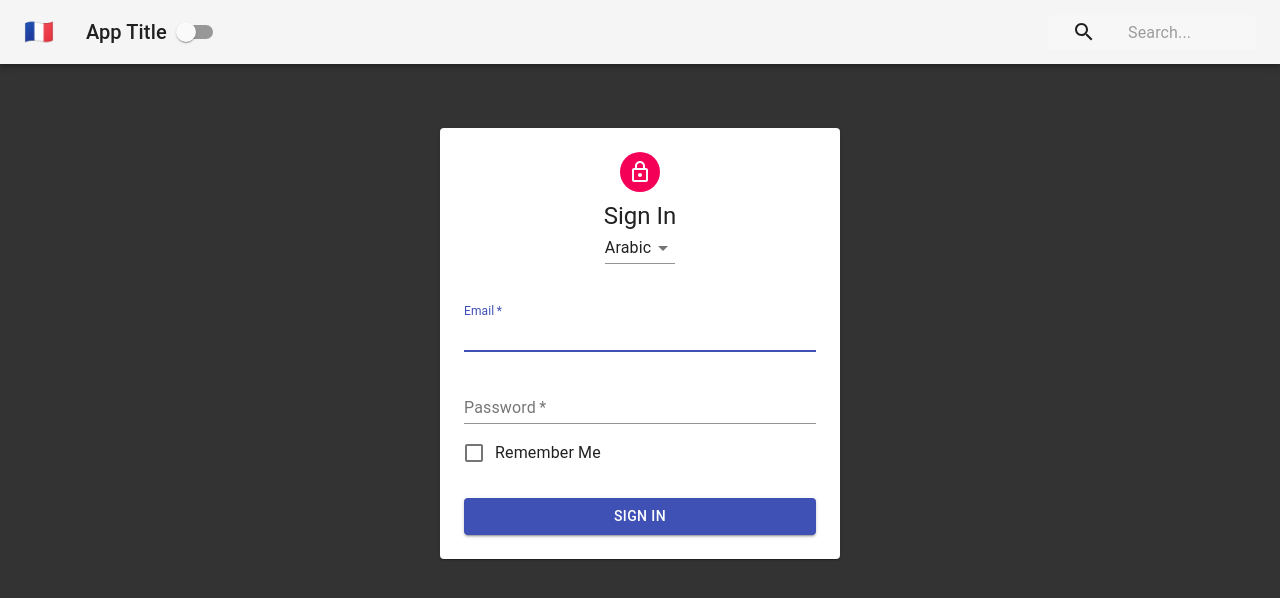
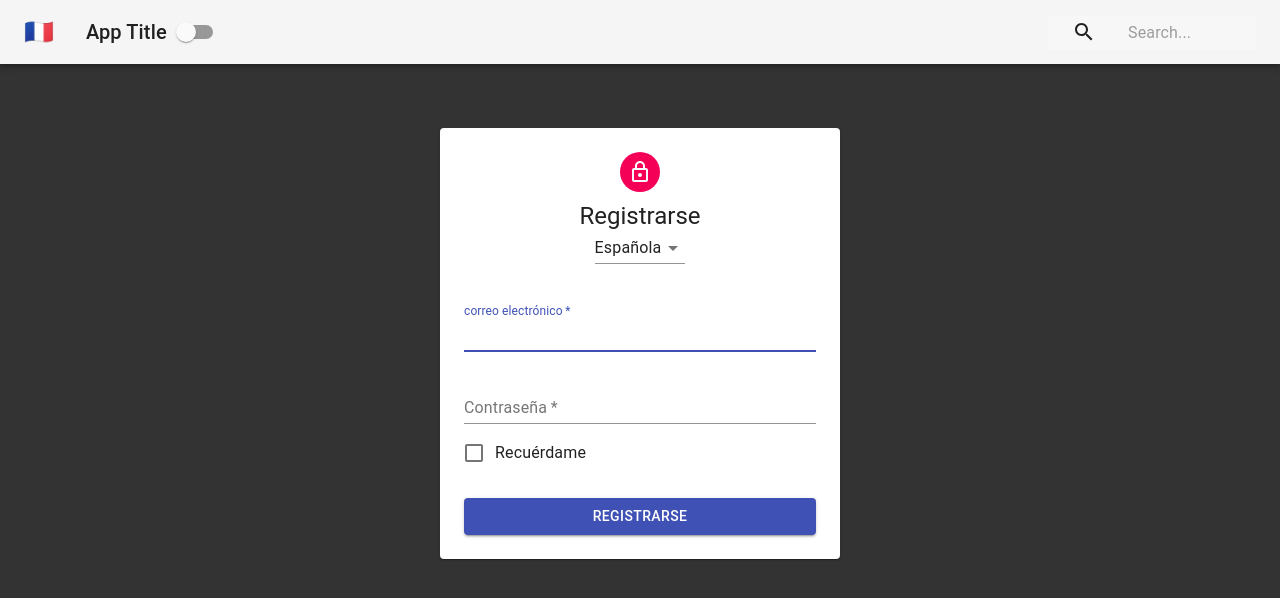
Before and after one commit to mAbadsa/register-page-react-context, a React (Create React App) app: page / in a window 1280 px wide. Shown: the top 598 px of the page. Built offline with nearby package versions, Linux system fonts and the light colour scheme.

Commit message:
Add The Language Context

```diff
--- a/src/App.js
+++ b/src/App.js
@@ -3,14 +3,17 @@ import PageContent from "./PageContent";
 import Navbar from "./Navbar";
 import Form from "./Form";
 import { ThemeProvider } from "./contexts/ThemeContext";
+import { LanguageProvider } from "./contexts/LanguageContext";
 
 function App() {
   return (
     <ThemeProvider>
-      <PageContent>
-        <Navbar />
-        <Form />
-      </PageContent>
+      <LanguageProvider>
+        <PageContent>
+          <Navbar />
+          <Form />
+        </PageContent>
+      </LanguageProvider>
     </ThemeProvider>
   );
 }
--- a/src/Form.js
+++ b/src/Form.js
@@ -14,41 +14,92 @@ import MenuItem from "@material-ui/core/MenuItem";
 import Select from "@material-ui/core/Select";
 import withStyles from "@material-ui/core/styles/withStyles";
 import styles from "./styles/FormStyles";
-
+import { LanguageContext } from "./contexts/LanguageContext";
+const words = {
+  arabic: {
+    email: "البريد الإلكتروني",
+    password: "كلمةالمرور",
+    remember: "تذكرنى",
+    signIn: "تسجيل الدخول",
+  },
+  english: {
+    email: "Email",
+    password: "Password",
+    remember: "Remember Me",
+    signIn: "Sign In",
+  },
+  spanish: {
+    email: "correo electrónico",
+    password: "Contraseña",
+    remember: "Recuérdame",
+    signIn: "Registrarse",
+  },
+};
 class Form extends Component {
+  static contextType = LanguageContext;
   render() {
+    const { language, changeLanguage } = this.context;
     const { classes } = this.props;
+    const { email, password, remember, signIn } = words[language];
+    const arabicStyle = {
+      direction: language === "arabic" ? "rtl" : "ltr",
+      textAlign: language === "arabic" ? "right" : "left",
+      right: 0,
+    };
     return (
-      <main className={classes.main}>
+      <main className={classes.main} style={arabicStyle}>
         <Paper className={classes.paper}>
           <Avatar className={classes.avatar}>
-            <LockOutlinedIcon/>
+            <LockOutlinedIcon />
           </Avatar>
-          <Typography variant="h5">Sign In</Typography>
+          <Typography variant="h5">{signIn}</Typography>
           <Select
             labelId="language"
             id="language"
-            value="arabic"
+            value={language}
+            onChange={changeLanguage}
           >
-            <MenuItem value="arabic">Arabic</MenuItem>
-            <MenuItem value="french">French</MenuItem>
+            <MenuItem value="arabic">العربية</MenuItem>
             <MenuItem value="english">English</MenuItem>
+            <MenuItem value="spanish">Española</MenuItem>
           </Select>
           <form className={classes.form}>
             <FormControl margin="normal" required fullWidth>
-              <InputLabel htmlFor="email">Email</InputLabel>
+              <InputLabel
+                htmlFor="email"
+                style={{ right: language === "arabic" && 0 }}
+              >
+                {email}
+              </InputLabel>
               <Input id="email" name="email" autoFocus></Input>
             </FormControl>
             <FormControl margin="normal" required fullWidth>
-              <InputLabel htmlFor="password">Password</InputLabel>
+              <InputLabel
+                htmlFor="password"
+                style={{ right: language === "arabic" && 0 }}
+              >
+                {password}
+              </InputLabel>
               <Input id="password" name="password"></Input>
             </FormControl>
-            <FormControlLabel control={<Checkbox color='primary'/>} label="Remember Me" />
-            <Button variant="contained" type="submit" color="primary" fullWidth className={classes.submit}>Sign In</Button>
+            <FormControlLabel
+              style={{ marginRight: language === "arabic" && -11 + "px" }}
+              control={<Checkbox color="primary" />}
+              label={remember}
+            />
+            <Button
+              variant="contained"
+              type="submit"
+              color="primary"
+              fullWidth
+              className={classes.submit}
+            >
+              {signIn}
+            </Button>
           </form>
         </Paper>
       </main>
-    )
+    );
   }
 }
 export default withStyles(styles)(Form);
--- /dev/null
+++ b/src/contexts/LanguageContext.js
@@ -0,0 +1,21 @@
+import React, { createContext, Component } from "react";
+
+export const LanguageContext = createContext();
+
+export class LanguageProvider extends Component {
+    constructor(props) {
+        super(props);
+        this.state = {
+            language: "spanish"
+        }
+        this.changeLanguage = this.changeLanguage.bind(this);
+    }
+    changeLanguage(evt) {
+        this.setState({language: evt.target.value})
+    }
+  render() {
+    return (
+      <LanguageContext.Provider value={{...this.state, changeLanguage: this.changeLanguage}}>{this.props.children}</LanguageContext.Provider>
+    );
+  }
+}
```
